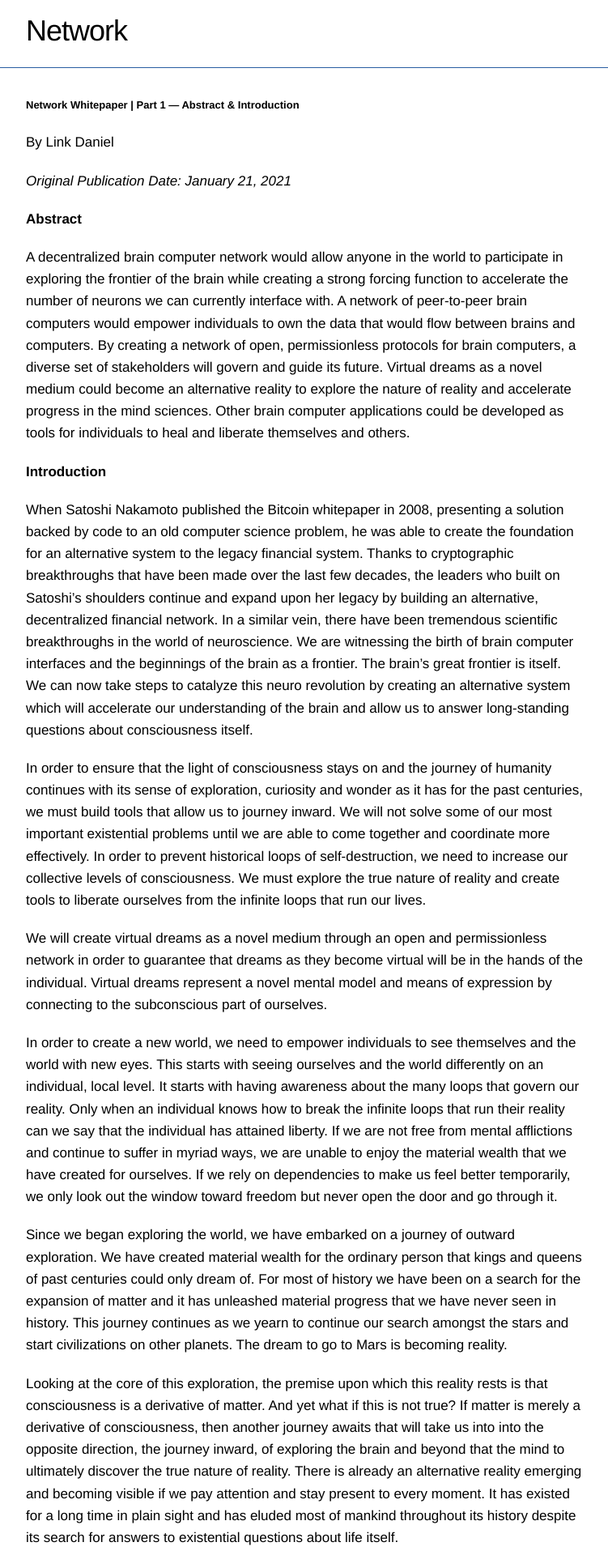
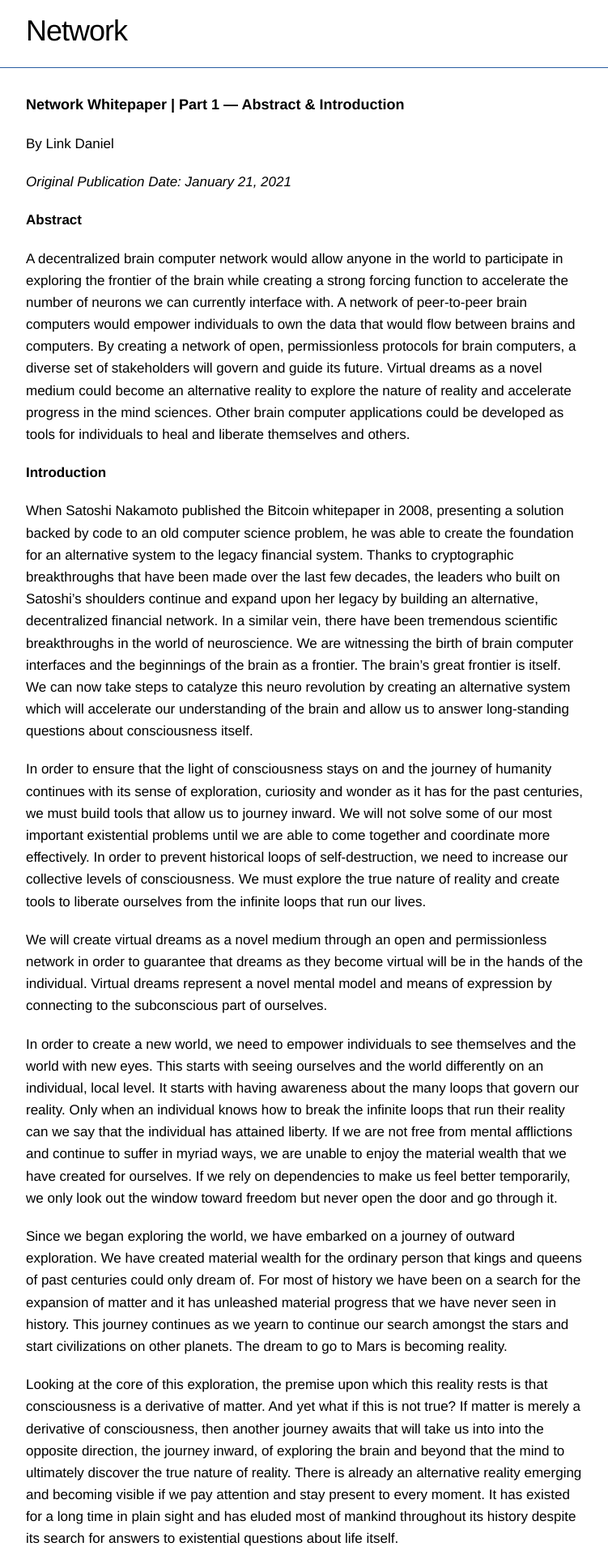
Before and after one commit to networkf/network.github.io, a Jekyll site: the page built from whitepaper21part1.md, in a window 1280 px wide. Shown: the top 1920 px of the page at 81% size, without its empty margins (138-889 px from the left). Built offline with Jekyll 4.4.1, drawn with Linux system fonts in a browser that asks for light colours; some web fonts are replaced; our own code applies the rules of GitHub Pages for plain Markdown files; the repository's description, which GitHub fills in, is left out.

Commit message:
Update whitepaper21part1.md

```diff
--- a/whitepaper21part1.md
+++ b/whitepaper21part1.md
@@ -6,7 +6,7 @@ layout: default
 </head>
 ---
 
-<b><font size="2">Network Whitepaper | Part 1 — Abstract & Introduction</font></b>
+<b><font size="4">Network Whitepaper | Part 1 — Abstract & Introduction</font></b>
 
 By Link Daniel
 
```
